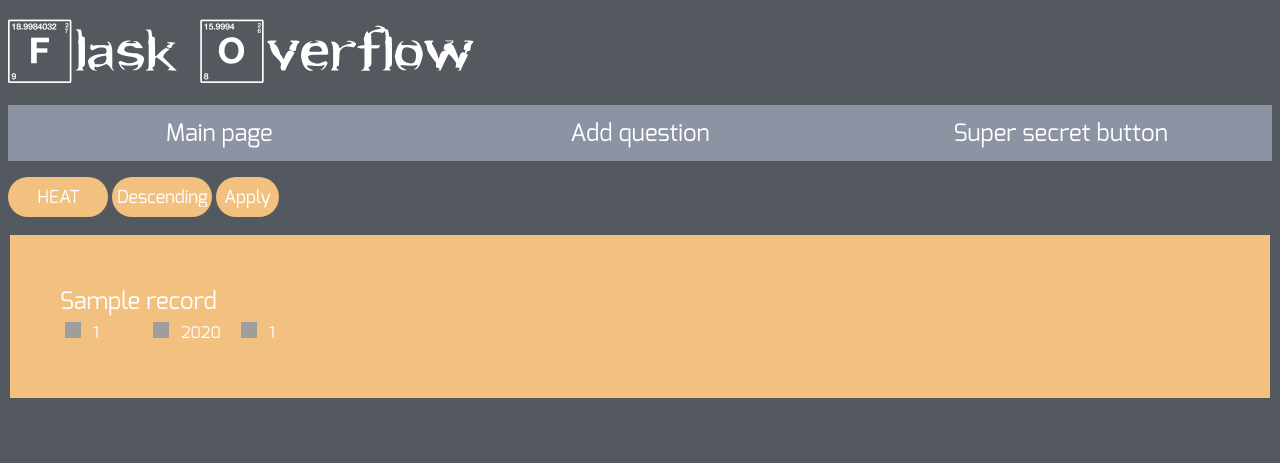
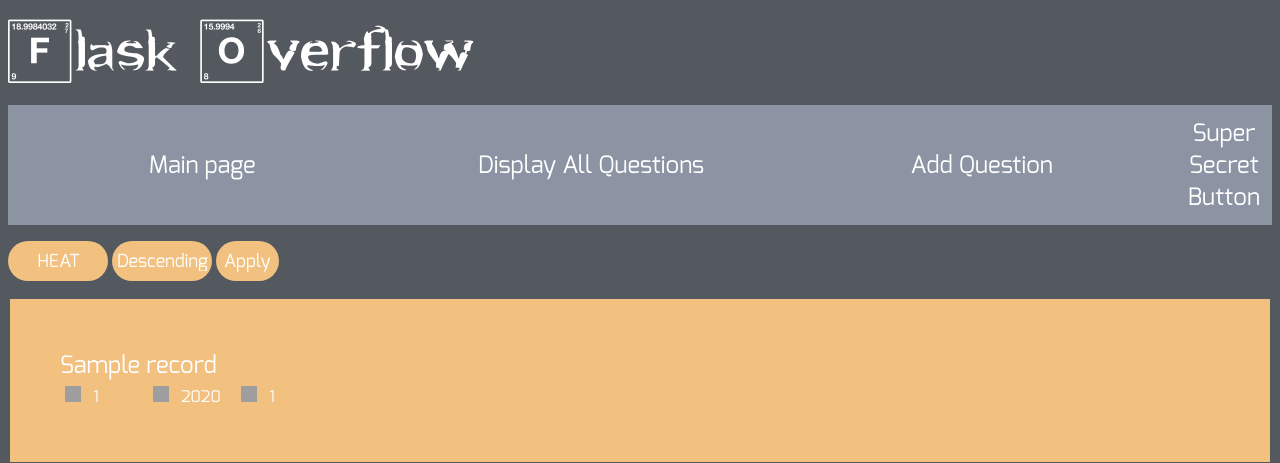
Before and after one commit to marthon-szabo/flask_overflow, a Flask app: template templates/list.html in a window 1280 px wide. Shown: the top 463 px of the page. Run offline with Flask 2, Linux system fonts and the light colour scheme; the template is opened without the code that fills it: most values are stand-ins (such as "Sample title", 1, 10 or a date in 2020); grey boxes are pictures that could not be loaded.

Commit message:
Main page - List 5 questions -

```diff
--- a/server.py
+++ b/server.py
@@ -3,9 +3,10 @@ from flask import Flask, request, render_template,redirect
 
 app = Flask(__name__)
 
-@app.route('/')
+@app.route('/', methods=['GET','POST'])
 def main_page():
-    return render_template('mainpage.html')
+    table = data_manager.get_latest_questions()
+    return render_template('list.html', questions = table, selected = 'Date')
 
 @app.route('/send_comment/<int:question_id>', methods=['GET','POST'])
 def send_comment(question_id):
--- a/templates/layout.html
+++ b/templates/layout.html
@@ -11,9 +11,10 @@
         <h1 class="braking">Flask Overflow</h1>
         <table class='header_shit' width="100%">
         <tr align="center">
-            <td class="header_shit"><a href="{{ url_for('listing_questions') }}">Main page</a></td>
-            <td class="header_shit"><a href="{{ url_for('add_question') }}">Add question</a></td>
-            <td class="header_shit"><a href="{{ url_for('super_secret') }}">Super secret button</a></td>
+            <td class="header_shit"><a href="{{ url_for('main_page') }}">Main page</a></td>
+            <td class="header_shit"><a href="{{ url_for('listing_questions') }}">Display All Questions</a></td>
+            <td class="header_shit"><a href="{{ url_for('add_question') }}">Add Question</a></td>
+            <td class="header_shit"><a href="{{ url_for('super_secret') }}">Super Secret Button</a></td>
         </tr>
     </table>
     </div>
```
Also changed, not shown: data_manager.py (+9 -0 lines).
